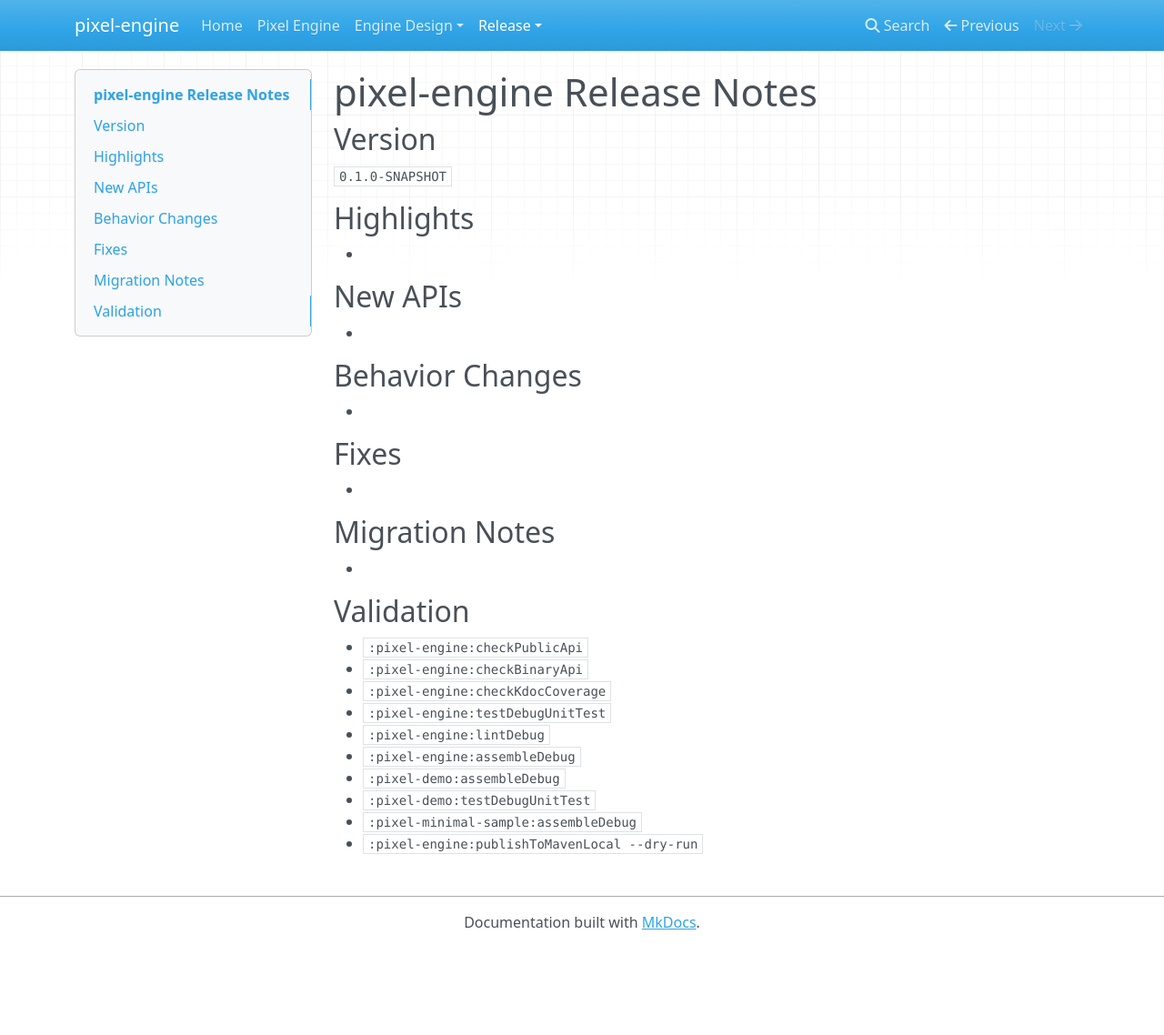
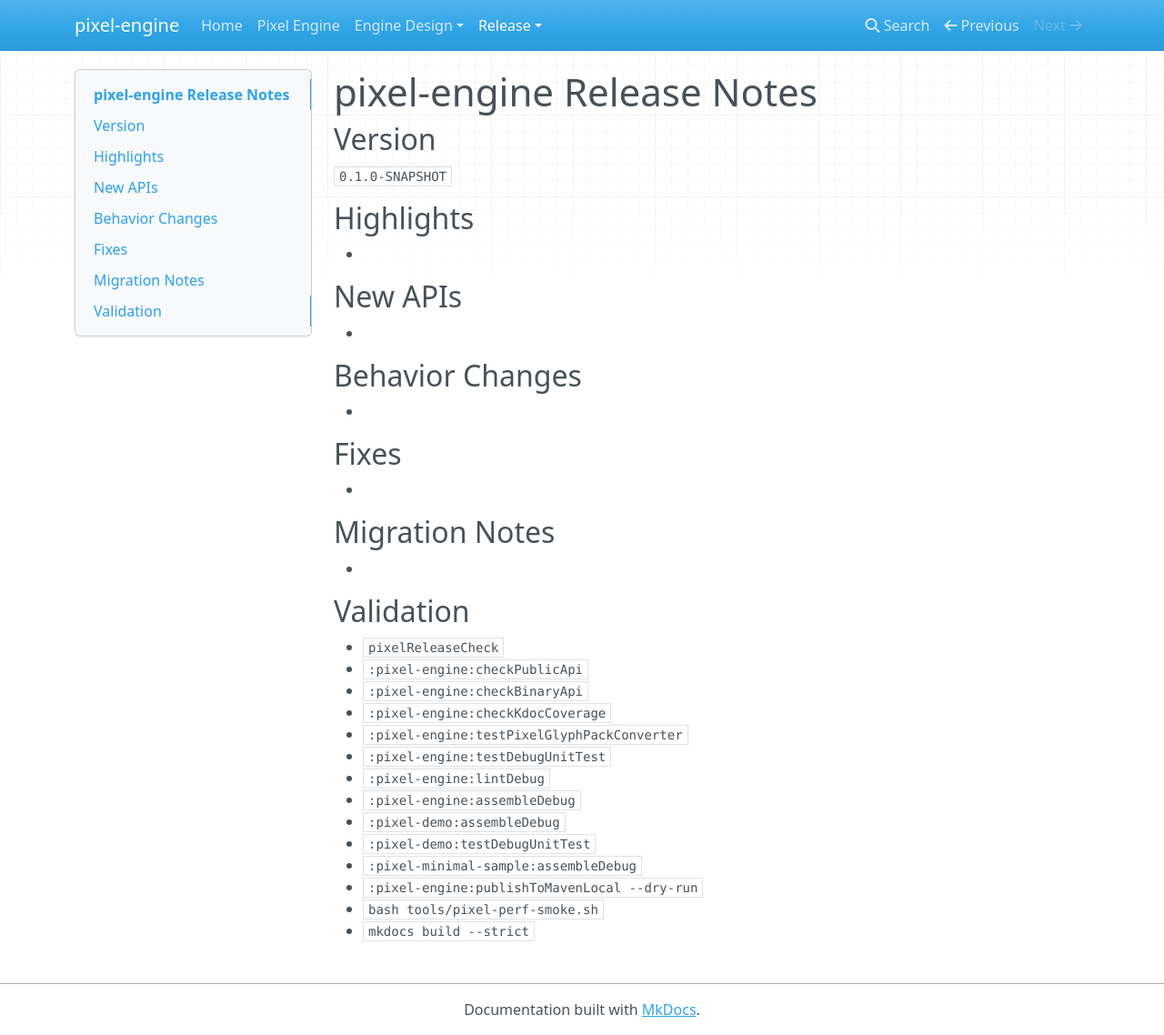
Before and after one commit to Xiang-4422/PixelLauncher, an MkDocs documentation site: the page built from docs/release-notes-template.md, in a window 1280 px wide and 1138 px high. Shown: the whole window at 91% size. Built offline with MkDocs 1.6.1, drawn with Linux system fonts in a browser that asks for light colours; nearby versions of some CDN libraries.

Commit message:
docs：同步发布门禁与性能路线图

```diff
--- a/docs/release-notes-template.md
+++ b/docs/release-notes-template.md
@@ -26,9 +26,11 @@
 
 ## Validation
 
+- `pixelReleaseCheck`
 - `:pixel-engine:checkPublicApi`
 - `:pixel-engine:checkBinaryApi`
 - `:pixel-engine:checkKdocCoverage`
+- `:pixel-engine:testPixelGlyphPackConverter`
 - `:pixel-engine:testDebugUnitTest`
 - `:pixel-engine:lintDebug`
 - `:pixel-engine:assembleDebug`
@@ -36,3 +38,5 @@
 - `:pixel-demo:testDebugUnitTest`
 - `:pixel-minimal-sample:assembleDebug`
 - `:pixel-engine:publishToMavenLocal --dry-run`
+- `bash tools/pixel-perf-smoke.sh`
+- `mkdocs build --strict`
```
Also changed, not shown: pixel-engine/docs/演进规划/演进路线.md (+13 -8 lines).
